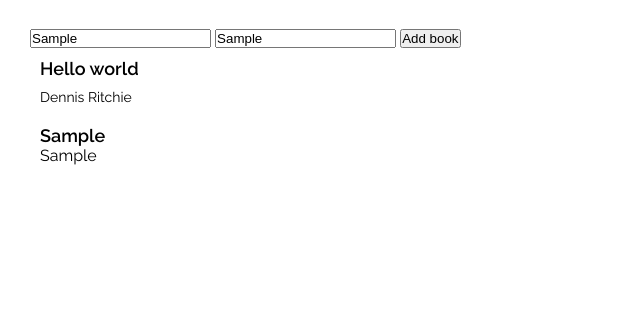
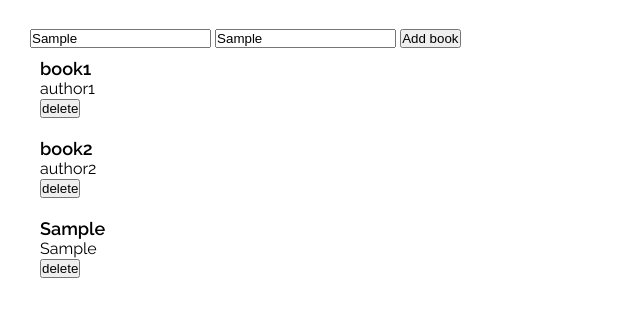
Before and after one commit to anikeef/js-library, a plain HTML site: page index.html in a window 1280 px wide. Both pictures are taken after typing "Sample", "Sample" into the empty fields and a click on the input "Add book". Shown: the part 69-386 px from the top of the page, without its empty margins (0-640 px from the left). Drawn offline with Linux system fonts and the light colour scheme.

Commit message:
Add delete button

```diff
--- a/index.html
+++ b/index.html
@@ -14,12 +14,6 @@
       <input type="submit" name="add" value="Add book">
     </form>
     <div class="books">
-      <div class="book">
-        <h2>Hello world</h2>
-        <div class="author">
-          Dennis Ritchie
-        </div>
-      </div>
     </div>
     <script src="script.js"></script>
   </body>
--- a/script.js
+++ b/script.js
@@ -1,5 +1,7 @@
 const bookInput = document.forms.book.elements;
-let library = [];
+let library = [new Book("book1", "author1"), new Book("book2", "author2")];
+
+renderBooks(library);
 
 ///////// Functions /////////
 /////////////////////////////
@@ -11,24 +13,45 @@ function Book(title, author) {
 
 function addBookToLibrary() {
   book = new Book(bookInput.title.value, bookInput.author.value);
-  renderBook(book);
+  renderBook(book, library.length);
   library.push(book);
 }
 
-function renderBook(book) {
+function deleteBook(event) {
+  id = event.target.value;
+  bookElement = document.getElementById(id);
+  bookElement.remove();
+  delete library[id];
+}
+
+function renderBook(book, index) {
   titleText = document.createTextNode(book.title);
   titleElement = document.createElement("h2");
   titleElement.appendChild(titleText);
 
   authorText = document.createTextNode(book.author);
-  authorElement = document.createElement("div.author");
+  authorElement = document.createElement("div");
   authorElement.appendChild(authorText);
+
+  deleteButton = document.createElement("button");
+  deleteButton.classList.add("delete-btn");
+  deleteButton.value = index;
+  deleteButton.innerHTML = "delete";
+  deleteButton.addEventListener("click", deleteBook);
 
   box = document.createElement("div");
   box.classList.add("book");
+  box.id = index;
   box.appendChild(titleElement);
   box.appendChild(authorElement);
+  box.appendChild(deleteButton);
 
   booksContainer = document.querySelector(".books");
   booksContainer.appendChild(box);
 }
+
+function renderBooks(library) {
+  for (let i = 0; i < library.length; ++i) {
+    if (library[i]) renderBook(library[i], i);
+  }
+}
```
